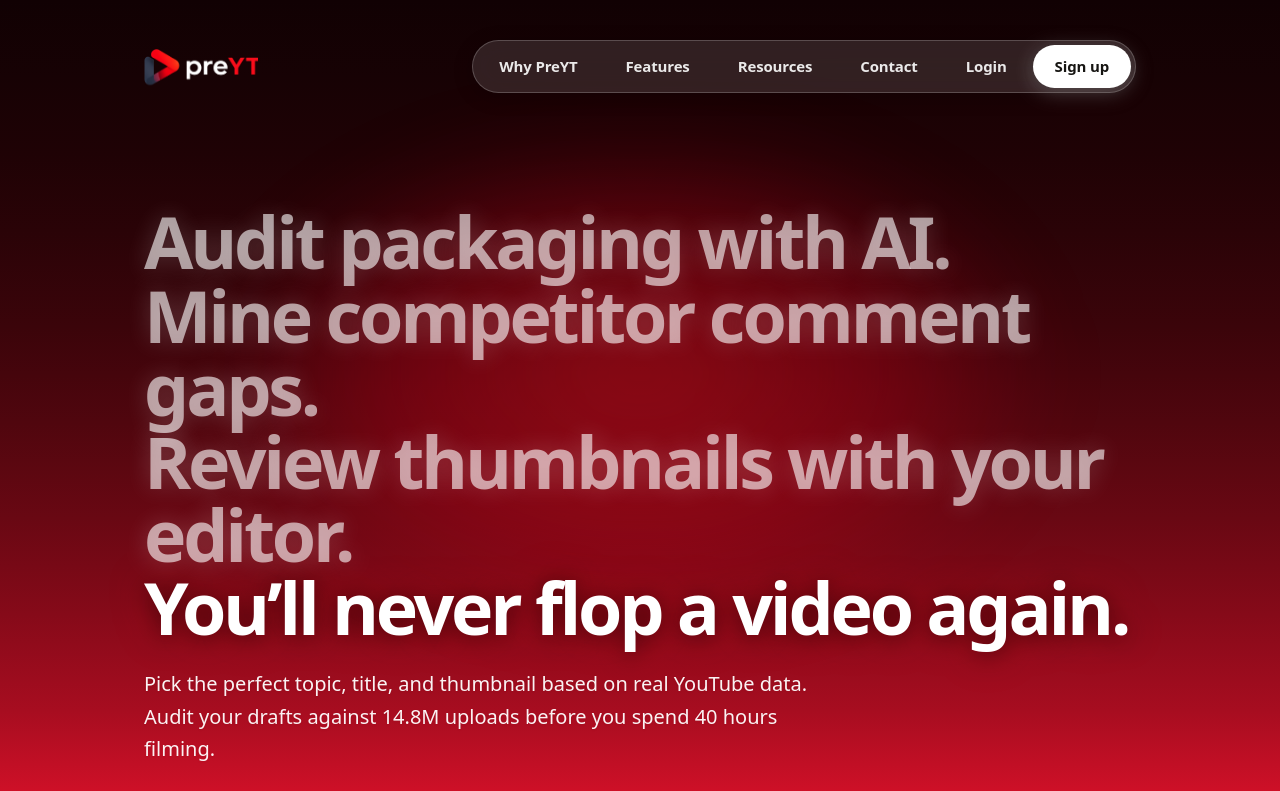
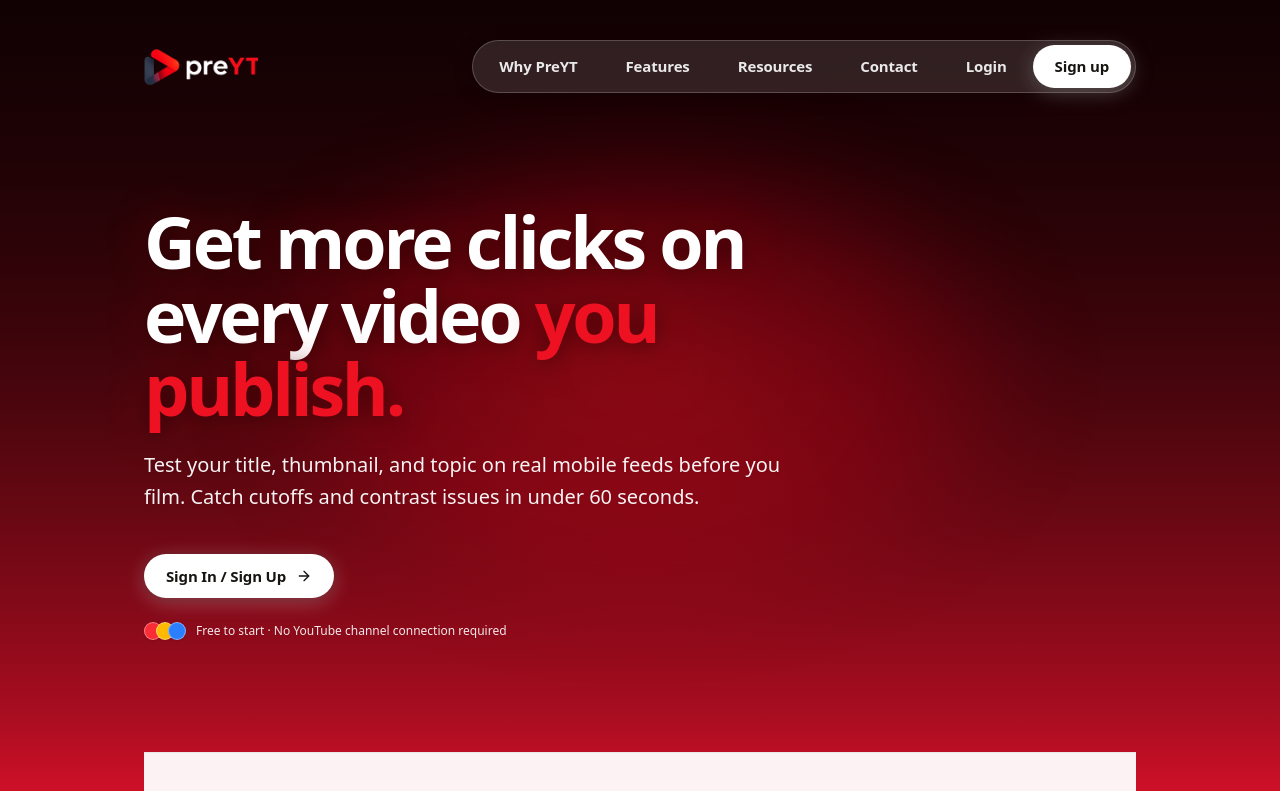
Before and after one commit to Aryan0724/yt-ml, a Next.js app: page / in a window 1280 px wide. Shown: the top 791 px of the page. Built offline with nearby package versions, Linux system fonts and the light colour scheme.

Commit message:
refactor: simplify hero section to single headline & CTA, remove guesswork block

```diff
--- a/components/landing/competitor-problems.tsx
+++ b/components/landing/competitor-problems.tsx
@@ -159,7 +159,7 @@ export function CompetitorProblems() {
                 </div>
 
                 {/* Right: How PreYT Fixes It (6 cols) */}
-                <div className="lg:col-span-6 p-7 sm:p-9 space-y-4 bg-white flex flex-col justify-between">
+                <div className="lg:col-span-6 p-7 sm:p-9 space-y-4 bg-white flex flex-col justify-center">
                   <div className="space-y-4">
                     <div className="inline-flex items-center gap-1.5 px-3 py-1 rounded-full bg-emerald-50 text-emerald-800 text-xs font-mono font-bold uppercase tracking-wider border border-emerald-200">
                       <CheckCircle2 className="w-3.5 h-3.5 text-emerald-600" />
@@ -168,15 +168,6 @@ export function CompetitorProblems() {
 
                     <p className="text-base sm:text-lg text-[#161512] font-semibold leading-relaxed">
                       {item.preytSolution}
-                    </p>
-                  </div>
-
-                  <div className="p-4 rounded-xl bg-neutral-50 border border-neutral-200/70 text-xs text-neutral-600 space-y-1">
-                    <div className="font-mono font-bold text-neutral-900 text-[11px] uppercase">
-                      NO GUESSWORK PROMISE
-                    </div>
-                    <p className="text-neutral-600 text-xs">
-                      Every insight is verified against live YouTube browse behavior and top niche uploads—not unexplained scores.
                     </p>
                   </div>
                 </div>
--- a/components/landing/hero.tsx
+++ b/components/landing/hero.tsx
@@ -1,132 +1,46 @@
 "use client"
 
-import { useEffect, useState } from "react"
 import Link from "next/link"
-import { Play } from "lucide-react"
-
-const LINES = [
-  "Audit packaging with AI.",
-  "Mine competitor comment gaps.",
-  "Review thumbnails with your editor.",
-  "You’ll never flop a video again."
-]
+import { ArrowRight } from "lucide-react"
 
 export function Hero() {
-  const [displayedChars, setDisplayedChars] = useState<number[]>([
-    LINES[0].length,
-    LINES[1].length,
-    LINES[2].length,
-    LINES[3].length
-  ])
-  const [showChips, setShowChips] = useState(true)
-
-  // Smooth typewriter reveal on load
-  useEffect(() => {
-    setDisplayedChars([0, 0, 0, 0])
-    setShowChips(false)
-
-    let lineIdx = 0
-    let charIdx = 0
-
-    const interval = setInterval(() => {
-      if (lineIdx < LINES.length) {
-        if (charIdx <= LINES[lineIdx].length) {
-          setDisplayedChars((prev) => {
-            const next = [...prev]
-            next[lineIdx] = charIdx
-            return next
-          })
-          charIdx++
-        } else {
-          lineIdx++
-          charIdx = 0
-        }
-      } else {
-        setShowChips(true)
-        clearInterval(interval)
-      }
-    }, 20)
-
-    return () => clearInterval(interval)
-  }, [])
-
   return (
-    <section className="landing-col pt-12 pb-20 md:pt-20 md:pb-32 relative z-10">
-      {/* Exact Terms.so Stacked Headline on Dark YouTube Gradient */}
+    <section className="landing-col pt-12 pb-20 md:pt-20 md:pb-28 relative z-10">
+      {/* High-Impact Simplified Headline */}
       <h1
-        className="landing-headline min-h-[170px] sm:min-h-[220px]"
-        aria-label="Turn data into your next viral video. Simulate mobile feed CTR. Steal competitor gaps. Make every video a hit — powered by data."
+        className="landing-headline max-w-3xl"
+        aria-label="Get more clicks on every video you publish."
       >
-        <span className="landing-headline-line landing-headline-brand">
-          <span>{LINES[0].slice(0, displayedChars[0])}</span>
-          {displayedChars[0] < LINES[0].length && (
-            <span className="inline-block w-0.5 h-6 bg-white ml-0.5 animate-pulse" />
-          )}
-        </span>
-        <span className="landing-headline-line landing-headline-brand">
-          <span>{LINES[1].slice(0, displayedChars[1])}</span>
-          {displayedChars[0] >= LINES[0].length && displayedChars[1] < LINES[1].length && (
-            <span className="inline-block w-0.5 h-6 bg-white ml-0.5 animate-pulse" />
-          )}
-        </span>
-        <span className="landing-headline-line landing-headline-brand">
-          <span>{LINES[2].slice(0, displayedChars[2])}</span>
-          {displayedChars[1] >= LINES[1].length && displayedChars[2] < LINES[2].length && (
-            <span className="inline-block w-0.5 h-6 bg-white ml-0.5 animate-pulse" />
-          )}
-        </span>
-        <span className="landing-headline-line landing-headline-dark">
-          <span>{LINES[3].slice(0, displayedChars[3])}</span>
-          {displayedChars[2] >= LINES[2].length && displayedChars[3] < LINES[3].length && (
-            <span className="inline-block w-0.5 h-6 bg-white ml-0.5 animate-pulse" />
-          )}
+        <span className="landing-headline-dark">
+          Get more clicks on every video{" "}
+          <span className="text-[#EE1122]">you publish.</span>
         </span>
       </h1>
 
-      {/* Subhead with clear creator value prop */}
-      <p
-        className={`mt-6 text-base sm:text-lg md:text-xl text-white/95 max-w-2xl font-normal leading-relaxed drop-shadow-xs transition-all duration-700 ${
-          showChips ? "opacity-100 translate-y-0" : "opacity-0 translate-y-2 pointer-events-none"
-        }`}
-      >
-        Pick the perfect topic, title, and thumbnail based on real YouTube data. Audit your drafts against 14.8M uploads before you spend 40 hours filming.
+      {/* Short, direct subhead with clear value */}
+      <p className="mt-6 text-base sm:text-lg md:text-xl text-white/95 max-w-2xl font-normal leading-relaxed drop-shadow-xs">
+        Test your title, thumbnail, and topic on real mobile feeds before you film. Catch cutoffs and contrast issues in under 60 seconds.
       </p>
 
-      {/* Terms.so Hero Action Chips */}
-      <div
-        className={`mt-8 md:mt-10 flex flex-wrap items-center gap-3.5 transition-all duration-700 ${
-          showChips ? "opacity-100 translate-y-0" : "opacity-0 translate-y-2 pointer-events-none"
-        }`}
-      >
+      {/* Single CTA Button: Sign In / Sign Up */}
+      <div className="mt-8 md:mt-10 flex flex-wrap items-center gap-4">
         <Link
           href="/signup"
-          className="action-button action-button--hero-solid px-7 py-3.5 text-[15px] font-semibold shadow-md hover:scale-102 active:scale-98 transition-transform"
+          className="action-button action-button--hero-solid px-8 py-4 text-base font-bold shadow-lg hover:scale-102 active:scale-98 transition-transform inline-flex items-center gap-2"
         >
-          Start Free Trial
+          <span>Sign In / Sign Up</span>
+          <ArrowRight className="w-4 h-4 ml-0.5" />
         </Link>
-        <a
-          href="#demo-video"
-          className="action-button px-6 py-3.5 text-[15px] font-semibold flex items-center gap-2 bg-white/15 hover:bg-white/25 text-white border border-white/30 backdrop-blur-md shadow-sm transition-all hover:scale-102 active:scale-98"
-        >
-          <div className="w-4 h-4 rounded-full bg-white/30 text-white flex items-center justify-center text-[8px] pl-0.5">
-            <Play className="w-2.5 h-2.5 fill-white" />
-          </div>
-          <span>Watch a demo</span>
-        </a>
       </div>
 
-      {/* Trust pill */}
-      <div
-        className={`mt-6 flex items-center gap-3 text-xs text-white/90 font-medium drop-shadow-xs transition-all duration-700 ${
-          showChips ? "opacity-100 translate-y-0" : "opacity-0 translate-y-2 pointer-events-none"
-        }`}
-      >
+      {/* Trust Line */}
+      <div className="mt-6 flex items-center gap-2.5 text-xs text-white/90 font-medium drop-shadow-xs">
         <div className="flex -space-x-1.5">
-          <div className="w-5 h-5 rounded-full bg-red-500 border border-white/40 shadow-xs" />
-          <div className="w-5 h-5 rounded-full bg-amber-400 border border-white/40 shadow-xs" />
-          <div className="w-5 h-5 rounded-full bg-blue-500 border border-white/40 shadow-xs" />
+          <div className="w-4.5 h-4.5 rounded-full bg-red-500 border border-white/40 shadow-xs" />
+          <div className="w-4.5 h-4.5 rounded-full bg-amber-400 border border-white/40 shadow-xs" />
+          <div className="w-4.5 h-4.5 rounded-full bg-blue-500 border border-white/40 shadow-xs" />
         </div>
-        <span className="text-white/90 font-medium">Trusted by 5,000+ creators • No credit card required</span>
+        <span>Free to start · No YouTube channel connection required</span>
       </div>
     </section>
   )
```
Also changed, not shown: 1 other file (tests, documents, lock files or other folders).
